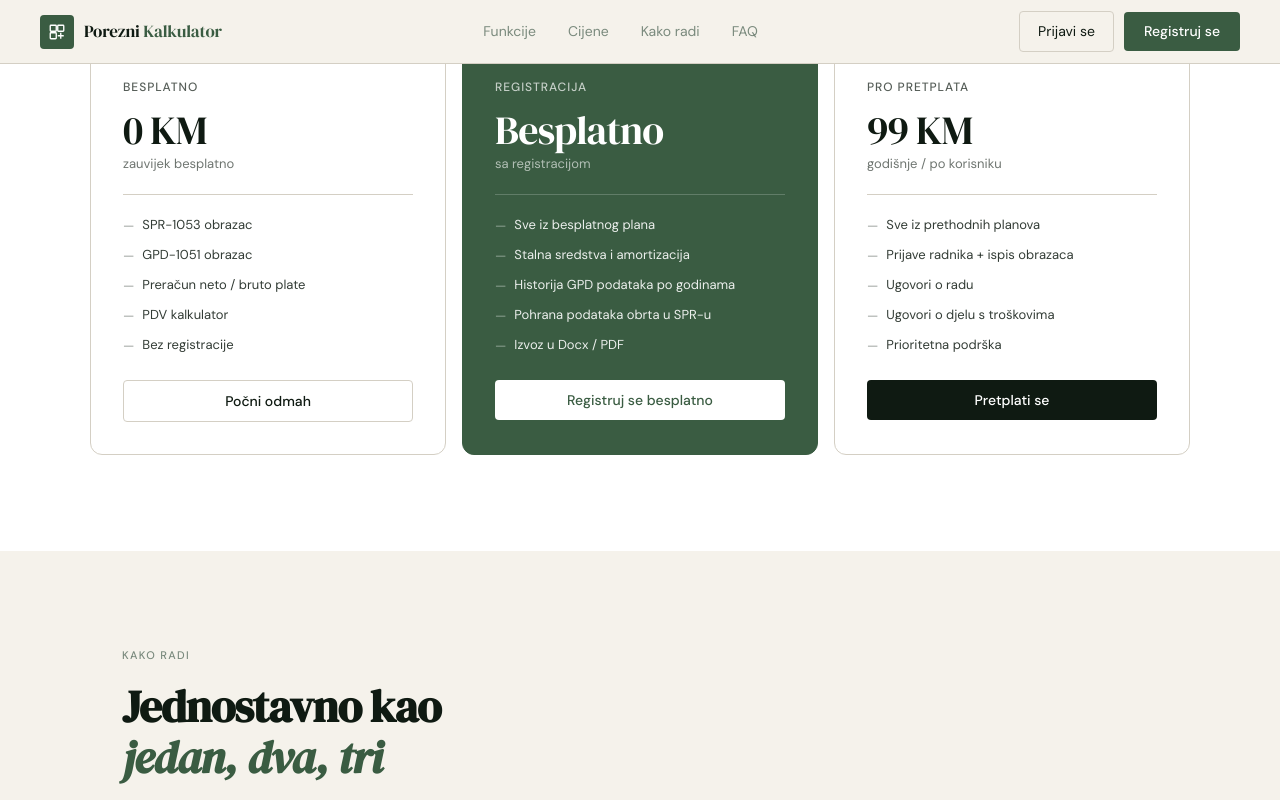
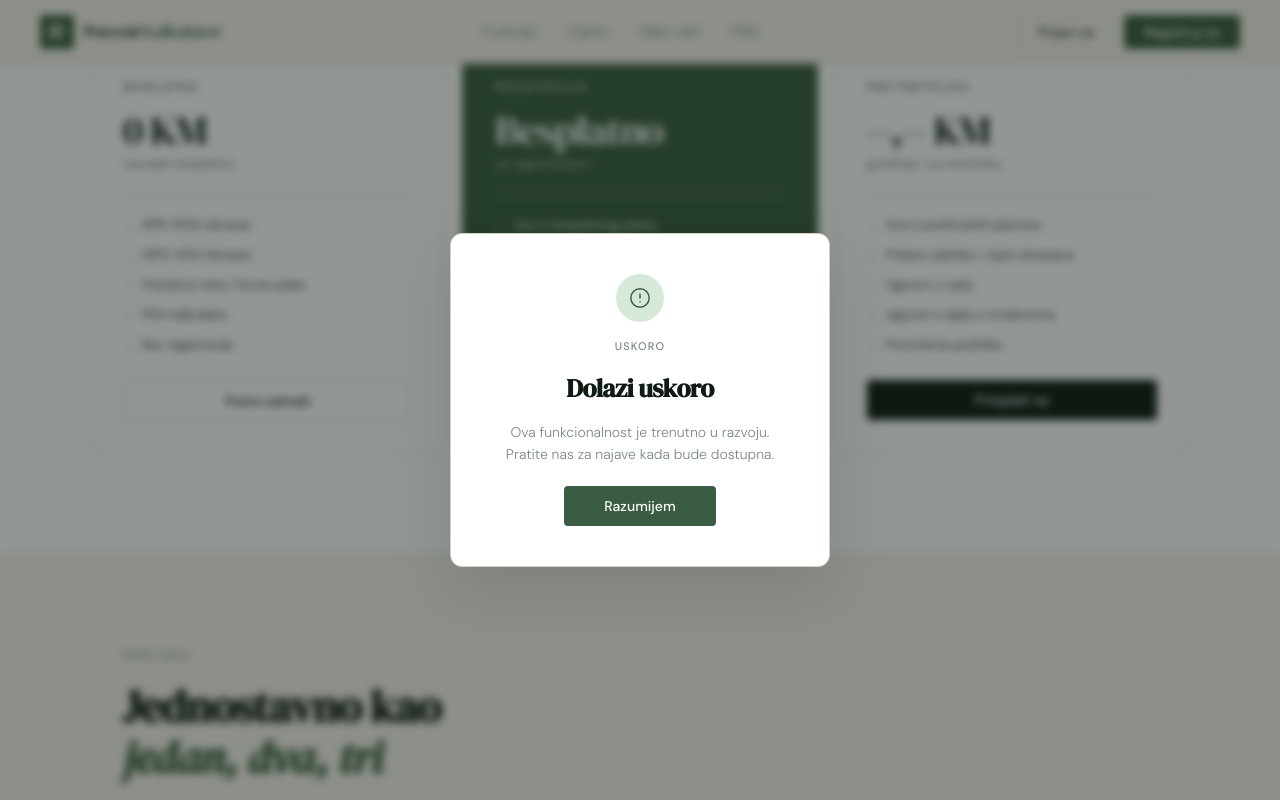
Before and after one commit to melika2403/porezni-kalkulator, a Next.js app in the folder frontend/: page / in a window 1280 px wide. Both pictures are taken after a click on the button "Registruj se besplatno". Shown: the part 2808-3608 px from the top of the page. Built offline with nearby package versions, Linux system fonts and the light colour scheme.

Commit message:
promjene na home page

```diff
--- /dev/null
+++ b/frontend/src/components/ComingSoonModal/ComingSoonModal.module.css
@@ -0,0 +1,95 @@
+.overlay {
+  position: fixed;
+  inset: 0;
+  background: rgba(15, 26, 18, 0.45);
+  backdrop-filter: blur(4px);
+  display: flex;
+  align-items: center;
+  justify-content: center;
+  z-index: 200;
+  animation: fadeIn 0.15s ease both;
+}
+
+@keyframes fadeIn {
+  from { opacity: 0; }
+  to   { opacity: 1; }
+}
+
+.modal {
+  background: var(--white);
+  border: 1px solid var(--border);
+  border-radius: var(--radius-lg);
+  padding: 2.5rem 2rem;
+  max-width: 380px;
+  width: calc(100% - 2rem);
+  text-align: center;
+  display: flex;
+  flex-direction: column;
+  align-items: center;
+  gap: 0.75rem;
+  animation: slideUp 0.2s ease both;
+  box-shadow: 0 24px 60px rgba(15, 26, 18, 0.12);
+}
+
+@keyframes slideUp {
+  from { opacity: 0; transform: translateY(12px); }
+  to   { opacity: 1; transform: translateY(0); }
+}
+
+.icon {
+  width: 48px;
+  height: 48px;
+  border-radius: 50%;
+  background: var(--sage-pale);
+  color: var(--sage);
+  display: flex;
+  align-items: center;
+  justify-content: center;
+  margin-bottom: 0.25rem;
+}
+
+.icon svg {
+  width: 22px;
+  height: 22px;
+}
+
+.label {
+  font-size: 11px;
+  font-weight: 500;
+  letter-spacing: 0.1em;
+  text-transform: uppercase;
+  color: var(--mid);
+}
+
+.title {
+  font-family: 'DM Serif Display', serif;
+  font-size: 1.6rem;
+  letter-spacing: -0.02em;
+  color: var(--ink);
+}
+
+.desc {
+  font-size: 14px;
+  color: var(--mid);
+  font-weight: 300;
+  line-height: 1.6;
+  max-width: 280px;
+}
+
+.btn {
+  margin-top: 0.5rem;
+  padding: 11px 2.5rem;
+  background: var(--sage);
+  color: white;
+  border: none;
+  border-radius: var(--radius);
+  font-family: 'DM Sans', sans-serif;
+  font-size: 14px;
+  font-weight: 500;
+  cursor: pointer;
+  transition: background 0.15s;
+}
+
+.btn:hover {
+  background: var(--sage-light);
+}
--- /dev/null
+++ b/frontend/src/components/ComingSoonModal/ComingSoonModal.tsx
@@ -0,0 +1,30 @@
+'use client';
+import styles from './ComingSoonModal.module.css';
+
+interface Props {
+  onClose: () => void;
+}
+
+export default function ComingSoonModal({ onClose }: Props) {
+  return (
+    <div className={styles.overlay} onClick={onClose}>
+      <div className={styles.modal} onClick={(e) => e.stopPropagation()}>
+        <div className={styles.icon}>
+          <svg viewBox="0 0 24 24" fill="none" stroke="currentColor" strokeWidth="1.6">
+            <circle cx="12" cy="12" r="10" />
+            <path d="M12 8v4M12 16h.01" strokeLinecap="round" />
+          </svg>
+        </div>
+        <div className={styles.label}>Uskoro</div>
+        <h3 className={styles.title}>Dolazi uskoro</h3>
+        <p className={styles.desc}>
+          Ova funkcionalnost je trenutno u razvoju.
+          Pratite nas za najave kada bude dostupna.
+        </p>
+        <button className={styles.btn} onClick={onClose}>
+          Razumijem
+        </button>
+      </div>
+    </div>
+  );
+}
--- a/frontend/src/components/Faq/Faq.tsx
+++ b/frontend/src/components/Faq/Faq.tsx
@@ -21,8 +21,8 @@ const FAQS = [
     a: 'Pretplata se naplaćuje jednom godišnje i daje vam pristup svim premium funkcijama — prijave radnika, ugovori o radu i ugovori o djelu. Možete otkazati u bilo kom trenutku.',
   },
   {
-    q: 'Da li mogu koristiti aplikaciju za više obrta?',
-    a: 'Trenutno je svaki korisnički nalog vezan za jedan obrt. Podrška za više obrta po nalogu je u planu za buduće verzije.',
+    q: 'Da li mogu koristiti aplikaciju za više firmi/obrta?',
+    a: 'Trenutno je svaki korisnički nalog vezan za jednu firmu/obrt. Podrška za više firmi/obrta po nalogu je u planu za buduće verzije.',
   },
 ];
 
--- a/frontend/src/components/Features/Features.tsx
+++ b/frontend/src/components/Features/Features.tsx
@@ -152,7 +152,7 @@ interface QuickTool {
 const QUICK_TOOLS: QuickTool[] = [
   {
     title: 'Preračun neto / bruto plate',
-    desc: 'Unesite neto ili bruto iznos — odmah dobijate sve doprinose, poreze i prireze prema kantonalnim stopama.',
+    desc: 'Unesite neto ili bruto iznos — odmah dobijate sve doprinose, poreze i ukupni trošak za poslodavca.',
     icon: (
       <svg viewBox="0 0 24 24" fill="none" stroke="currentColor" strokeWidth="1.6">
         <circle cx="12" cy="12" r="9" />
@@ -163,7 +163,7 @@ const QUICK_TOOLS: QuickTool[] = [
   },
   {
     title: 'PDV kalkulator',
-    desc: 'Brzi preračun PDV-a u oba smjera — iz cijene bez PDV-a ili iz maloprodajne cijene s PDV-om.',
+    desc: 'Brzi preračun PDV-a u oba smjera — iz cijene bez PDV-a ili iz maloprodajne cijene s PDV-om. Prikaz u KM ili u EUR.',
     icon: (
       <svg viewBox="0 0 24 24" fill="none" stroke="currentColor" strokeWidth="1.6">
         <path d="M12 2l3 6 7 1-5 5 1 7-6-3-6 3 1-7-5-5 7-1z" />
--- a/frontend/src/components/Footer/Footer.tsx
+++ b/frontend/src/components/Footer/Footer.tsx
@@ -10,7 +10,7 @@ export default function Footer() {
         <Link href="/privatnost">Privatnost</Link>
         <Link href="/kontakt">Kontakt</Link>
       </div>
-      <div className={styles.copy}>© 2025 Porezni Kalkulator. Sva prava zadržana.</div>
+      <div className={styles.copy}>© 2026 Porezni Kalkulator. Sva prava zadržana.</div>
     </footer>
   );
 }
--- a/frontend/src/components/HowItWorks/HowItWorks.tsx
+++ b/frontend/src/components/HowItWorks/HowItWorks.tsx
@@ -14,7 +14,7 @@ const STEPS = [
   {
     num: "03",
     title: "Preuzmite ili ispišite",
-    desc: "Popunjeni obrazac, ugovor ili obračun je spreman za ispis ili preuzimanje u PDF/Excel formatu.",
+    desc: "Popunjeni obrazac, ugovor ili obračun je spreman za ispis ili preuzimanje u PDF/word formatu.",
   },
   {
     num: "04",
--- a/frontend/src/components/Navbar/Navbar.module.css
+++ b/frontend/src/components/Navbar/Navbar.module.css
@@ -72,6 +72,7 @@
   border-radius: var(--radius);
   border: 1px solid var(--border);
   background: transparent;
+  font-family: 'DM Sans', sans-serif;
   font-size: 14px;
   color: var(--ink);
   cursor: pointer;
@@ -89,6 +90,7 @@
   border: none;
   background: var(--sage);
   color: white;
+  font-family: 'DM Sans', sans-serif;
   font-size: 14px;
   font-weight: 500;
   cursor: pointer;
--- a/frontend/src/components/Navbar/Navbar.tsx
+++ b/frontend/src/components/Navbar/Navbar.tsx
@@ -1,10 +1,15 @@
 'use client';
 
+import { useState } from 'react';
 import Link from 'next/link';
 import styles from './Navbar.module.css';
+import ComingSoonModal from '../ComingSoonModal/ComingSoonModal';
 
 export default function Navbar() {
+  const [showModal, setShowModal] = useState(false);
+
   return (
+    <>
       <nav className={styles.nav}>
         <Link href="/" className={styles.logo}>
           <div className={styles.logoMark}>
@@ -28,9 +33,12 @@ export default function Navbar() {
         </div>
 
         <div className={styles.actions}>
-        <Link href="/prijava" className={styles.btnGhost}>Prijavi se</Link>
-        <Link href="/registracija" className={styles.btnPrimary}>Registruj se</Link>
+          <button className={styles.btnGhost} onClick={() => setShowModal(true)}>Prijavi se</button>
+          <button className={styles.btnPrimary} onClick={() => setShowModal(true)}>Registruj se</button>
         </div>
       </nav>
+
+      {showModal && <ComingSoonModal onClose={() => setShowModal(false)} />}
+    </>
   );
 }
--- a/frontend/src/components/Pricing/Pricing.module.css
+++ b/frontend/src/components/Pricing/Pricing.module.css
@@ -178,3 +178,100 @@
 .dark:hover {
   background: #2a3a2d;
 }
+
+/* ── Modal ── */
+.overlay {
+  position: fixed;
+  inset: 0;
+  background: rgba(15, 26, 18, 0.45);
+  backdrop-filter: blur(4px);
+  display: flex;
+  align-items: center;
+  justify-content: center;
+  z-index: 100;
+  animation: fadeIn 0.15s ease both;
+}
+
+@keyframes fadeIn {
+  from { opacity: 0; }
+  to   { opacity: 1; }
+}
+
+.modal {
+  background: var(--white);
+  border: 1px solid var(--border);
+  border-radius: var(--radius-lg);
+  padding: 2.5rem 2rem;
+  max-width: 380px;
+  width: calc(100% - 2rem);
+  text-align: center;
+  display: flex;
+  flex-direction: column;
+  align-items: center;
+  gap: 0.75rem;
+  animation: slideUp 0.2s ease both;
+  box-shadow: 0 24px 60px rgba(15, 26, 18, 0.12);
+}
+
+@keyframes slideUp {
+  from { opacity: 0; transform: translateY(12px); }
+  to   { opacity: 1; transform: translateY(0); }
+}
+
+.modalIcon {
+  width: 48px;
+  height: 48px;
+  border-radius: 50%;
+  background: var(--sage-pale);
+  color: var(--sage);
+  display: flex;
+  align-items: center;
+  justify-content: center;
+  margin-bottom: 0.25rem;
+}
+
+.modalIcon svg {
+  width: 22px;
+  height: 22px;
+}
+
+.modalLabel {
+  font-size: 11px;
+  font-weight: 500;
+  letter-spacing: 0.1em;
+  text-transform: uppercase;
+  color: var(--mid);
+}
+
+.modalTitle {
+  font-family: 'DM Serif Display', serif;
+  font-size: 1.6rem;
+  letter-spacing: -0.02em;
+  color: var(--ink);
+}
+
+.modalDesc {
+  font-size: 14px;
+  color: var(--mid);
+  font-weight: 300;
+  line-height: 1.6;
+  max-width: 280px;
+}
+
+.modalBtn {
+  margin-top: 0.5rem;
+  padding: 11px 2.5rem;
+  background: var(--sage);
+  color: white;
+  border: none;
+  border-radius: var(--radius);
+  font-family: 'DM Sans', sans-serif;
+  font-size: 14px;
+  font-weight: 500;
+  cursor: pointer;
+  transition: background 0.15s;
+}
+
+.modalBtn:hover {
+  background: var(--sage-light);
+}
--- a/frontend/src/components/Pricing/Pricing.tsx
+++ b/frontend/src/components/Pricing/Pricing.tsx
@@ -1,4 +1,7 @@
+'use client';
+import { useState } from 'react';
 import styles from './Pricing.module.css';
+import ComingSoonModal from '../ComingSoonModal/ComingSoonModal';
 
 interface Plan {
   tier: string;
@@ -8,6 +11,7 @@ interface Plan {
   cta: string;
   ctaStyle: 'outline' | 'white' | 'dark';
   featured?: boolean;
+  action: 'scroll' | 'soon';
 }
 
 const PLANS: Plan[] = [
@@ -24,6 +28,7 @@ const PLANS: Plan[] = [
     ],
     cta: 'Počni odmah',
     ctaStyle: 'outline',
+    action: 'scroll',
   },
   {
     tier: 'Registracija',
@@ -39,10 +44,11 @@ const PLANS: Plan[] = [
     cta: 'Registruj se besplatno',
     ctaStyle: 'white',
     featured: true,
+    action: 'soon',
   },
   {
     tier: 'Pro pretplata',
-    price: '99 KM',
+    price: '--,-- KM',
     period: 'godišnje / po korisniku',
     features: [
       'Sve iz prethodnih planova',
@@ -53,11 +59,23 @@ const PLANS: Plan[] = [
     ],
     cta: 'Pretplati se',
     ctaStyle: 'dark',
+    action: 'soon',
   },
 ];
 
 export default function Pricing() {
+  const [showModal, setShowModal] = useState(false);
+
+  const handleCta = (action: Plan['action']) => {
+    if (action === 'scroll') {
+      document.getElementById('funkcije')?.scrollIntoView({ behavior: 'smooth' });
+    } else {
+      setShowModal(true);
+    }
+  };
+
   return (
+    <>
       <section id="cijene" className={styles.section}>
         <div className={styles.inner}>
           <div className={styles.label}>Planovi i cijene</div>
@@ -82,7 +100,10 @@ export default function Pricing() {
                     <li key={f}>{f}</li>
                   ))}
                 </ul>
-              <button className={`${styles.cta} ${styles[plan.ctaStyle]}`}>
+                <button
+                  className={`${styles.cta} ${styles[plan.ctaStyle]}`}
+                  onClick={() => handleCta(plan.action)}
+                >
                   {plan.cta}
                 </button>
               </div>
@@ -90,5 +111,8 @@ export default function Pricing() {
           </div>
         </div>
       </section>
+
+      {showModal && <ComingSoonModal onClose={() => setShowModal(false)} />}
+    </>
   );
 }
```
Lines whose indentation alone changed are shown as unchanged.
